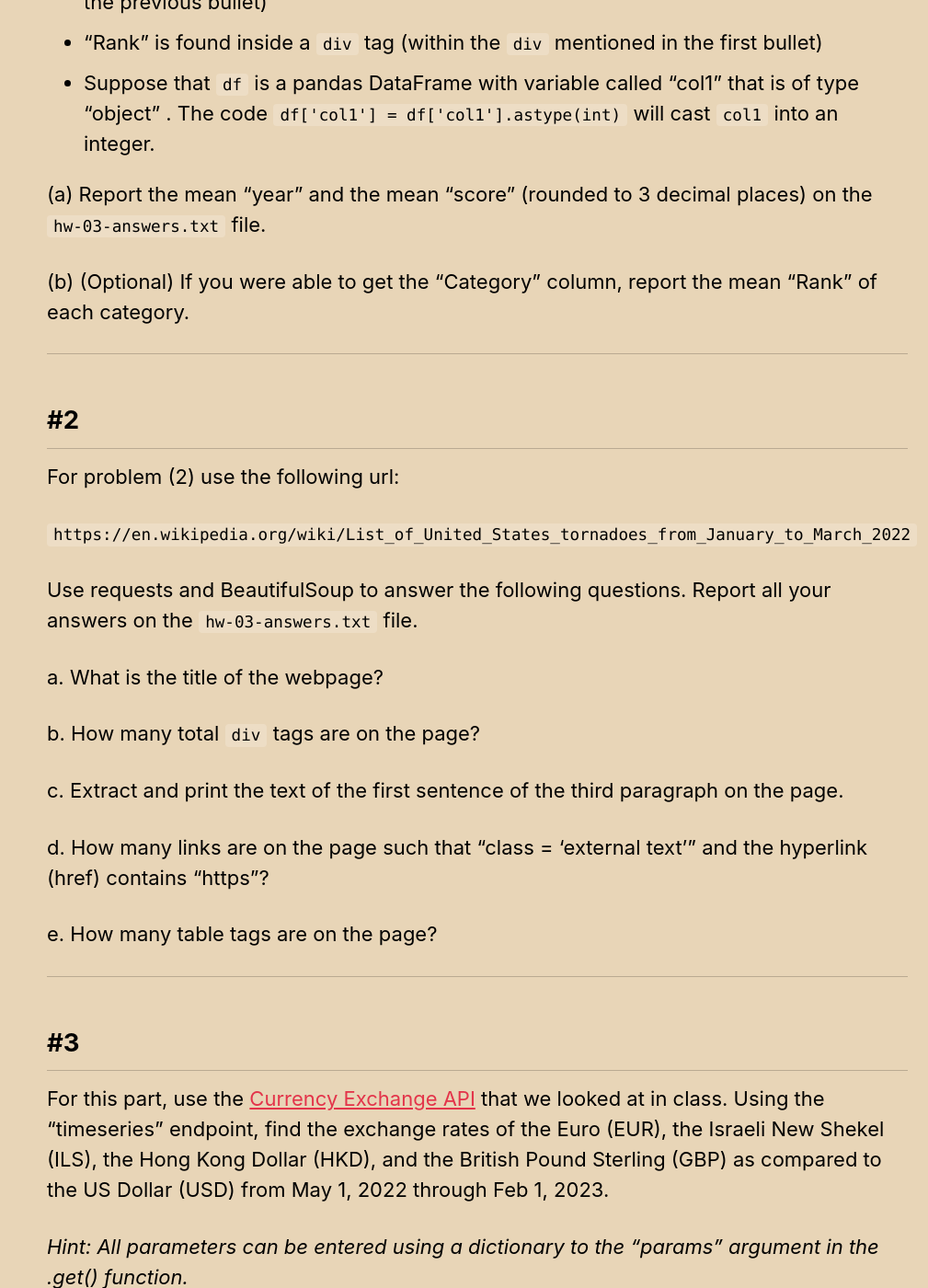
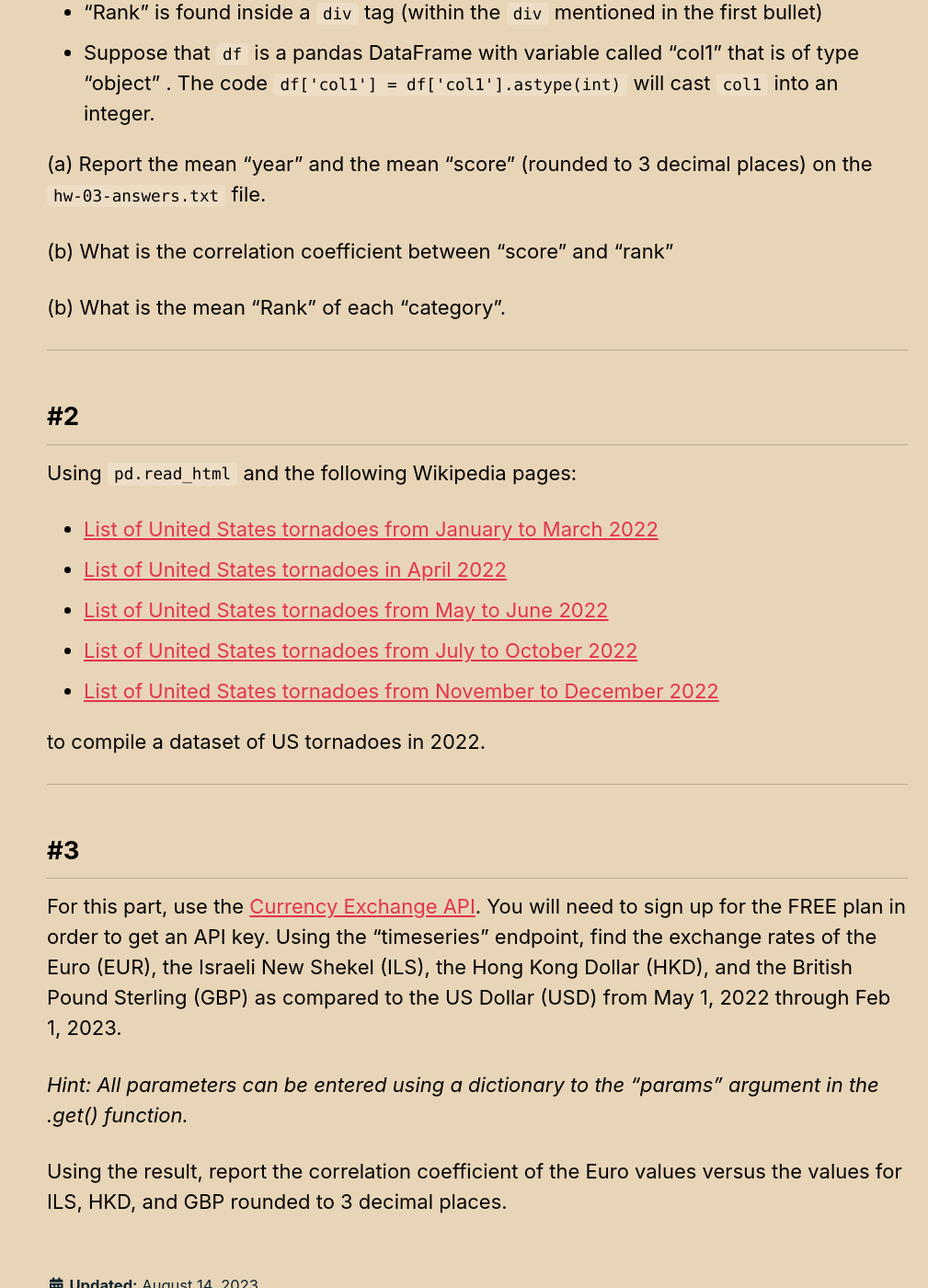
Before and after one commit to s386Fall2023/s386Fall2023.github.io, a Jekyll site: the page built from _assignments/05webscraping.md, in a window 1280 px wide and 1400 px high, scrolled down 1145 px. Shown: the whole window at 92% size, without its empty margins (271-1280 px from the left). Built offline with Jekyll 4.4.1, drawn with Linux system fonts in a browser that asks for light colours; cached includes are drawn as plain includes; some of the changed text lies outside the part shown.

Commit message:
update assignments

```diff
--- a/_assignments/05webscraping.md
+++ b/_assignments/05webscraping.md
@@ -3,12 +3,12 @@ title: "Week 5: Webscraping"
 layout: single
 author_profile: false
 classes: wide
-excerpt: Practice git skills
+excerpt: Webscraping & APIs
 ---
 ## \#1
 Using `requests`, `BeautifulSoup`, and `pandas`, create a DataFrame of the
 [140 Essential Action Movies](https://editorial.rottentomatoes.com/guide/140-essential-action-movies-to-watch-now/)
-as selected by Rotten Tomatoes. (*Note: I do not necessarily endorse / encourage watching movies on this list*)
+as selected by Rotten Tomatoes.
 
 Your DataFrame should have 140 rows and 4 or 5 colums:
 
@@ -20,7 +20,7 @@ where
 - "Year" is the year the movie came out,
 - "Score" is the tomato meter score (NOT the adjusted score),
 - "Rank" is the assigned ranking from 1 to 140.
-- "Category" is the rating category used by Rotten Tomatoes and should be "Certified Fresh", "Fresh", or "Rotten" (**this column is optional**)
+- "Category" is the rating category used by Rotten Tomatoes and should be "Certified Fresh", "Fresh", or "Rotten"
 
 "Title" and "Category" should be type "object". "Year","Score", and "Rank" should be type "int".
 
@@ -34,34 +34,31 @@ where
 
 (a) Report the mean "year" and the mean "score" (rounded to 3 decimal places) on the `hw-03-answers.txt` file.
 
-(b) (Optional) If you were able to get the "Category" column, report the mean "Rank" of each category.
+(b) What is the correlation coefficient between "score" and "rank"
+
+(b) What is the mean "Rank" of each "category".
 
 ---
 
 ## \#2
 
-For problem (2) use the following url:
+Using `pd.read_html` and the following Wikipedia pages:
 
-`https://en.wikipedia.org/wiki/List_of_United_States_tornadoes_from_January_to_March_2022`
+* [List of United States tornadoes from January to March 2022](https://en.wikipedia.org/wiki/List_of_United_States_tornadoes_from_January_to_March_2022)
+* [List of United States tornadoes in April 2022](https://en.wikipedia.org/wiki/List_of_United_States_tornadoes_in_April_2022)
+* [List of United States tornadoes from May to June 2022](https://en.wikipedia.org/wiki/List_of_United_States_tornadoes_from_May_to_June_2022)
+* [List of United States tornadoes from July to October 2022](https://en.wikipedia.org/wiki/List_of_United_States_tornadoes_from_July_to_October_2022)
+* [List of United States tornadoes from November to December 2022](https://en.wikipedia.org/wiki/List_of_United_States_tornadoes_from_November_to_December_2022)
+
+to compile a dataset of US tornadoes in 2022.
 
 
-Use requests and BeautifulSoup to answer the following questions.  Report all your answers on the `hw-03-answers.txt` file.
-
-a.  What is the title of the webpage?
-
-b.  How many total `div` tags are on the page?
-
-c.  Extract and print the text of the first sentence of the third paragraph on the page.
-
-d.  How many links are on the page such that "class = 'external text'" and the hyperlink (href) contains "https"?
-
-e.  How many table tags are on the page?
 
 
 ---
 ## \#3
 
-For this part, use the [Currency Exchange API](https://apilayer.com/marketplace/exchangerates_data-api) that we looked at in class.  Using the "timeseries" endpoint, find the exchange rates of the Euro (EUR), the Israeli New Shekel (ILS), the Hong Kong Dollar (HKD), and the British Pound Sterling (GBP) as compared to the US Dollar (USD) from May 1, 2022 through Feb 1, 2023.
+For this part, use the [Currency Exchange API](https://exchangeratesapi.io).  You will need to sign up for the FREE plan in order to get an API key.  Using the "timeseries" endpoint, find the exchange rates of the Euro (EUR), the Israeli New Shekel (ILS), the Hong Kong Dollar (HKD), and the British Pound Sterling (GBP) as compared to the US Dollar (USD) from May 1, 2022 through Feb 1, 2023.
 
 *Hint: All parameters can be entered using a dictionary to the "params" argument in the .get() function.*
 
```
Also changed, not shown: _assignments/01setup.md (+15 -3 lines).
